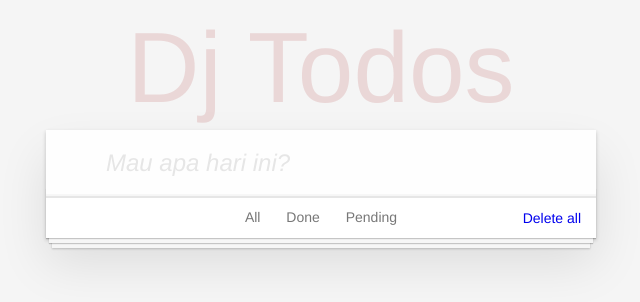
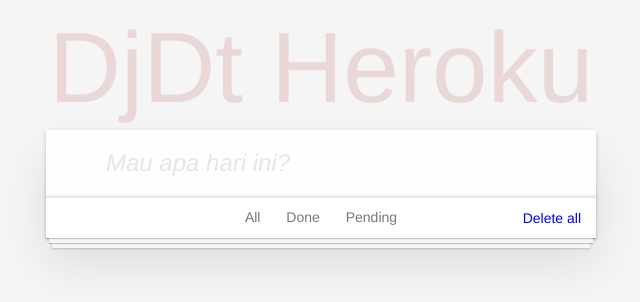
Before and after one commit to upkoding/belajar-django, a Django app: page / in a window 1280 px wide. Shown: the top 302 px of the page, without its empty margins (319-959 px from the left). Run offline with Django 3.2, Linux system fonts and the light colour scheme; data that the repository does not hold is empty.

Commit message:
Udated the title

```diff
--- a/todo/templates/todo/index.html
+++ b/todo/templates/todo/index.html
@@ -12,7 +12,7 @@
 <body>
 	<section class="todoapp">
 		<header class="header">
-			<h1>Dj Todos</h1>
+			<h1>DjDt Heroku</h1>
 			<form method="POST" action="{% url 'create' %}">
 				{% csrf_token %}
 				<input class="new-todo" placeholder="Mau apa hari ini?" name="title" autofocus>
```
